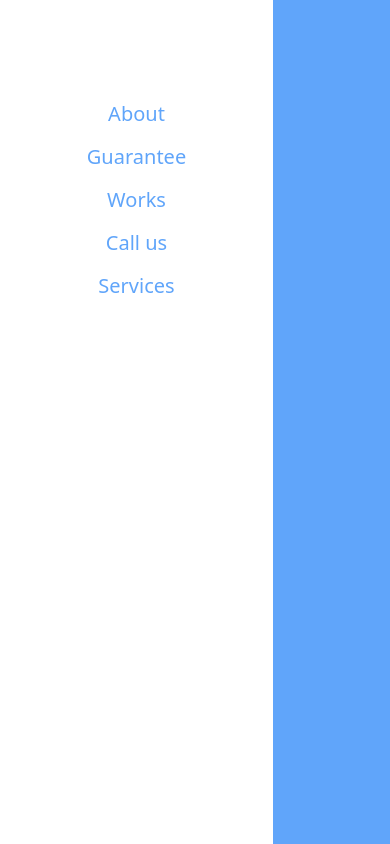
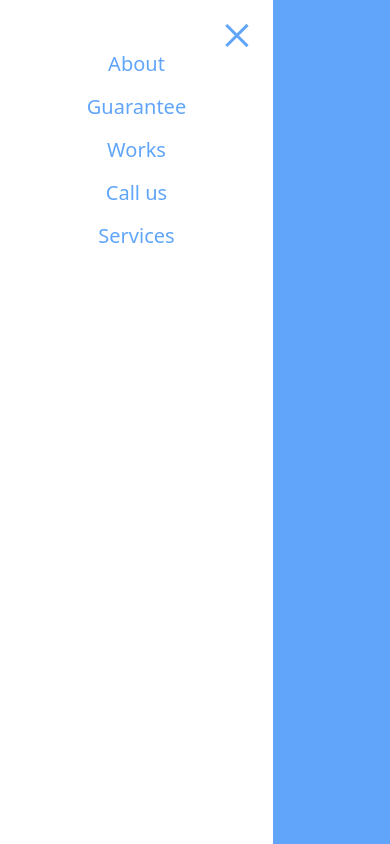
Before and after one commit to Yaroslav0102030405/06-Toronto, a React (Create React App) app: page / in a window 390 px wide. Both pictures are taken after a click on the button 346 px from the left and 33 px from the top of the page. Shown: the top 844 px of the page. Built offline with nearby package versions, Linux system fonts and the light colour scheme.

Commit message:
btn-open and btn-close

```diff
--- a/src/components/Header/Header.tsx
+++ b/src/components/Header/Header.tsx
@@ -20,7 +20,7 @@ const Header = () => {
           <div className="flex items-center justify-between">
             <Logo />
             <button
-              className="mobile-menu tablet:hidden"
+              className="mobile-open tablet:hidden"
               onClick={() => setMobilelActive(true)}
             >
               <span />
--- a/src/index.css
+++ b/src/index.css
@@ -306,7 +306,7 @@ add scrollbar .window {
   justify-content: center;
 } */
 
-.mobile-menu {
+.mobile-open {
   display: flex;
   width: 30px;
   height: 30px;
@@ -315,7 +315,7 @@ add scrollbar .window {
   cursor: pointer;
 }
 
-.mobile-menu::before {
+.mobile-open::before {
   content: "";
   position: absolute;
   top: 0;
@@ -324,7 +324,7 @@ add scrollbar .window {
   height: 3px;
 }
 
-.mobile-menu span {
+.mobile-open span {
   content: "";
   position: absolute;
   top: 14px;
@@ -333,13 +333,53 @@ add scrollbar .window {
   height: 3px;
 }
 
-.mobile-menu::after {
+.mobile-open::after {
   content: "";
   position: absolute;
   bottom: 0;
   width: 30px;
   background-color: #60a5fa;
   height: 3px;
+}
+
+/* close */
+
+.mobile-close {
+  display: flex;
+  width: 30px;
+  height: 30px;
+  position: relative;
+  margin-left: auto;
+  cursor: pointer;
+}
+
+.mobile-close::before {
+  content: "";
+  position: absolute;
+  top: 50%;
+  width: 30px;
+  background-color: #60a5fa;
+  height: 3px;
+  transform: rotate(-45deg) translate(0, -50%);
+}
+
+/* .mobile-menu2 span {
+  content: "";
+  position: absolute;
+  top: 14px;
+  width: 30px;
+  background-color: #60a5fa;
+  height: 3px;
+} */
+
+.mobile-close::after {
+  content: "";
+  position: absolute;
+  bottom: 48%;
+  width: 30px;
+  background-color: #60a5fa;
+  height: 3px;
+  transform: rotate(45deg) translate(0, 50%);
 }
 
 .mobile {
@@ -360,9 +400,7 @@ add scrollbar .window {
 }
 
 .mobile-content {
-  padding-top: 100px;
-  padding-right: 20px;
-  padding-left: 20px;
+  padding: 20px;
   position: absolute;
   width: 70%;
   height: 100%;
--- a/src/reusable-components/Menu/Menu.tsx
+++ b/src/reusable-components/Menu/Menu.tsx
@@ -29,6 +29,12 @@ const Menu = ({ active, setActive }: any) => {
           className={active ? "mobile-content active" : "mobile-content"}
           onClick={(e) => e.stopPropagation()}
         >
+          <button
+            className="mobile-close tablet:hidden"
+            onClick={() => setActive(false)}
+          >
+            {/* <span /> */}
+          </button>
           <ul className="flex flex-col text-center gap-[15px]">
             <li className="text-xl text-blue-400 hover:text-red-400 focus:text-red-400">
               <a href="#about" onClick={() => setActive(false)}>
```
